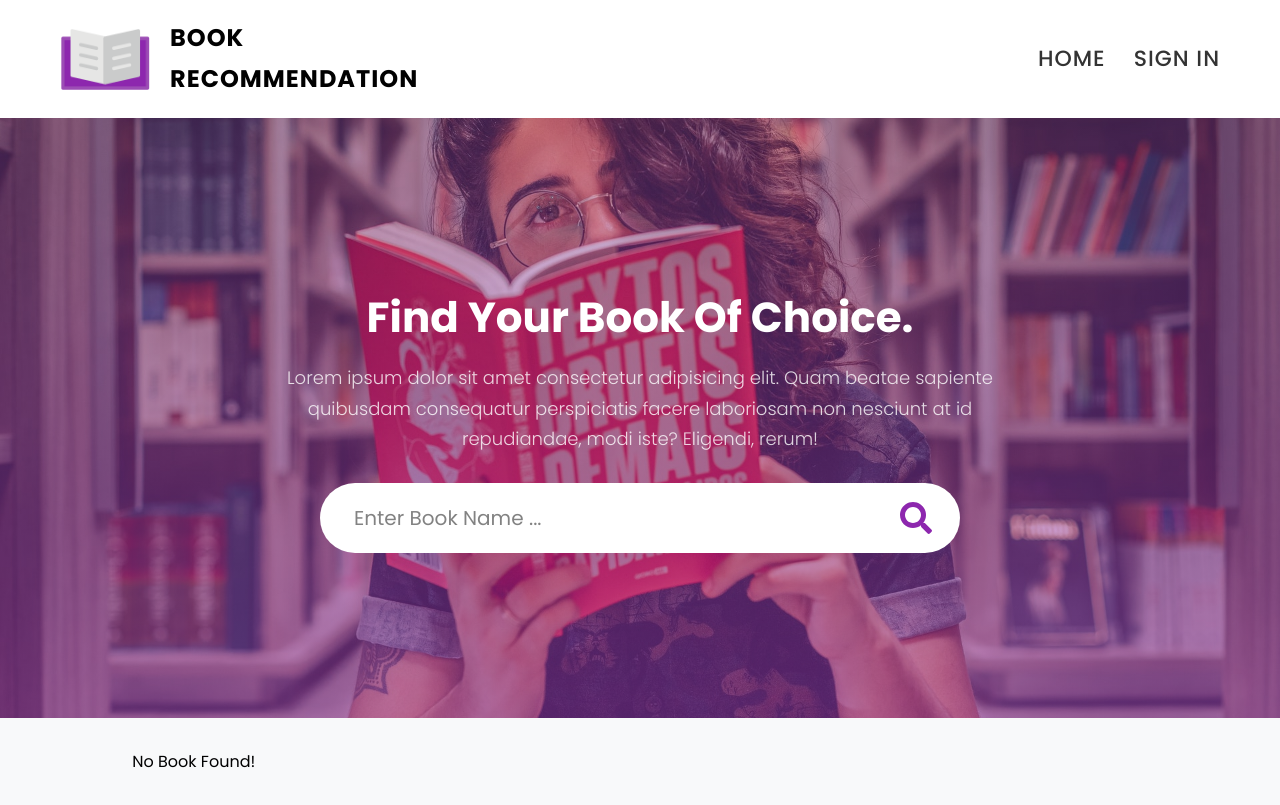
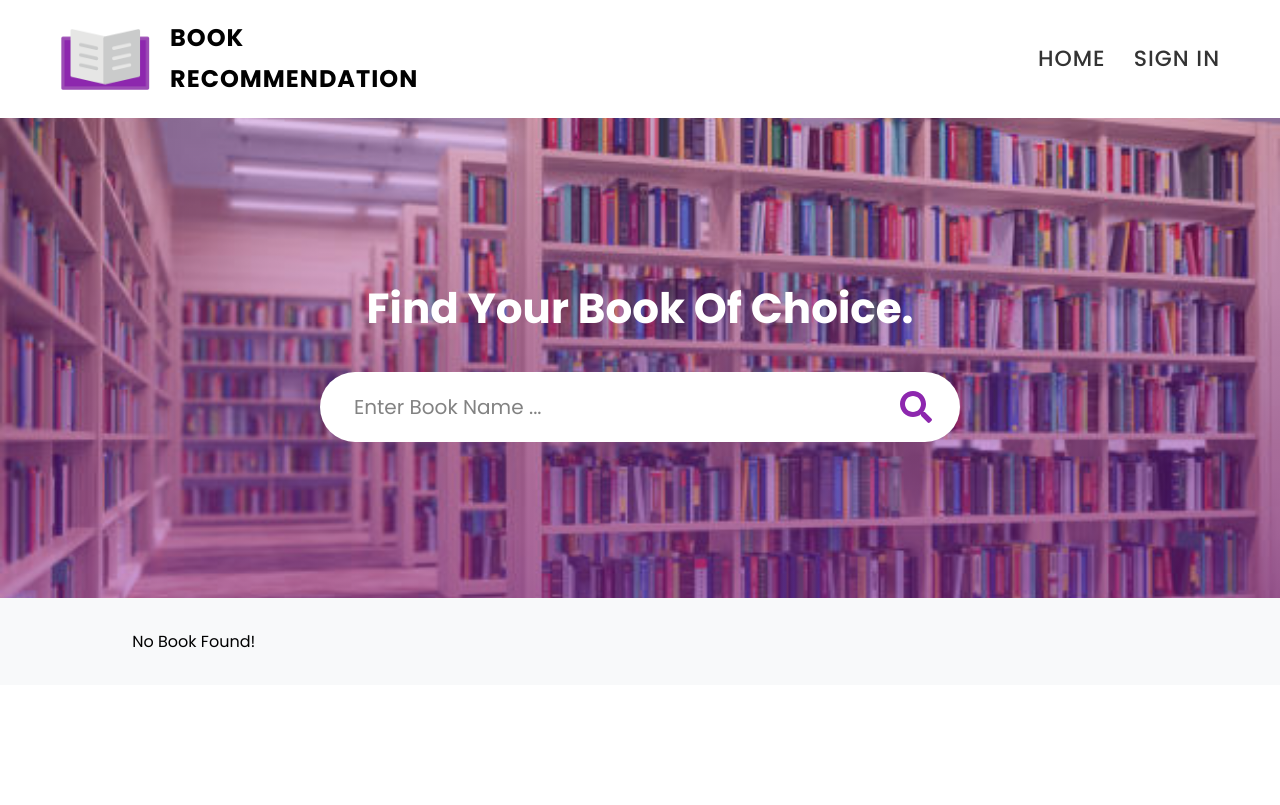
Before and after one commit to mahbub3330/book-recommendation, a React (Create React App) app in the folder client/: page / in a window 1280 px wide. Built offline with nearby package versions, Linux system fonts and the light colour scheme.

Commit message:
complete Book Recommendation

```diff
--- a/client/src/pages/Home/Header.css
+++ b/client/src/pages/Home/Header.css
@@ -1,5 +1,5 @@
 .header-content{
-    min-height: 75vh;
+    min-height: 60vh;
     background: linear-gradient(rgba(141, 39, 174, 0.3), rgba(141, 39, 174, 0.5)), url("../../images/library-img.jpg") center/cover no-repeat;
     flex-direction: column;
 }
--- a/client/src/pages/Home/Home.js
+++ b/client/src/pages/Home/Home.js
@@ -46,10 +46,6 @@ const Home = () => {
                 <header className='header'>
                     <div className='header-content flex flex-c text-center text-white'>
                         <h2 className='header-title text-capitalize'>find your book of choice.</h2><br/>
-                        <p className='header-text fs-18 fw-3'>Lorem ipsum dolor sit amet consectetur adipisicing elit.
-                            Quam
-                            beatae sapiente quibusdam consequatur perspiciatis facere laboriosam non nesciunt at id
-                            repudiandae, modi iste? Eligendi, rerum!</p>
                         <SearchForm onSubmit={handleSubmit}/>
                     </div>
                 </header>
```
Also changed, not shown: client/src/images/library-img.jpg.
